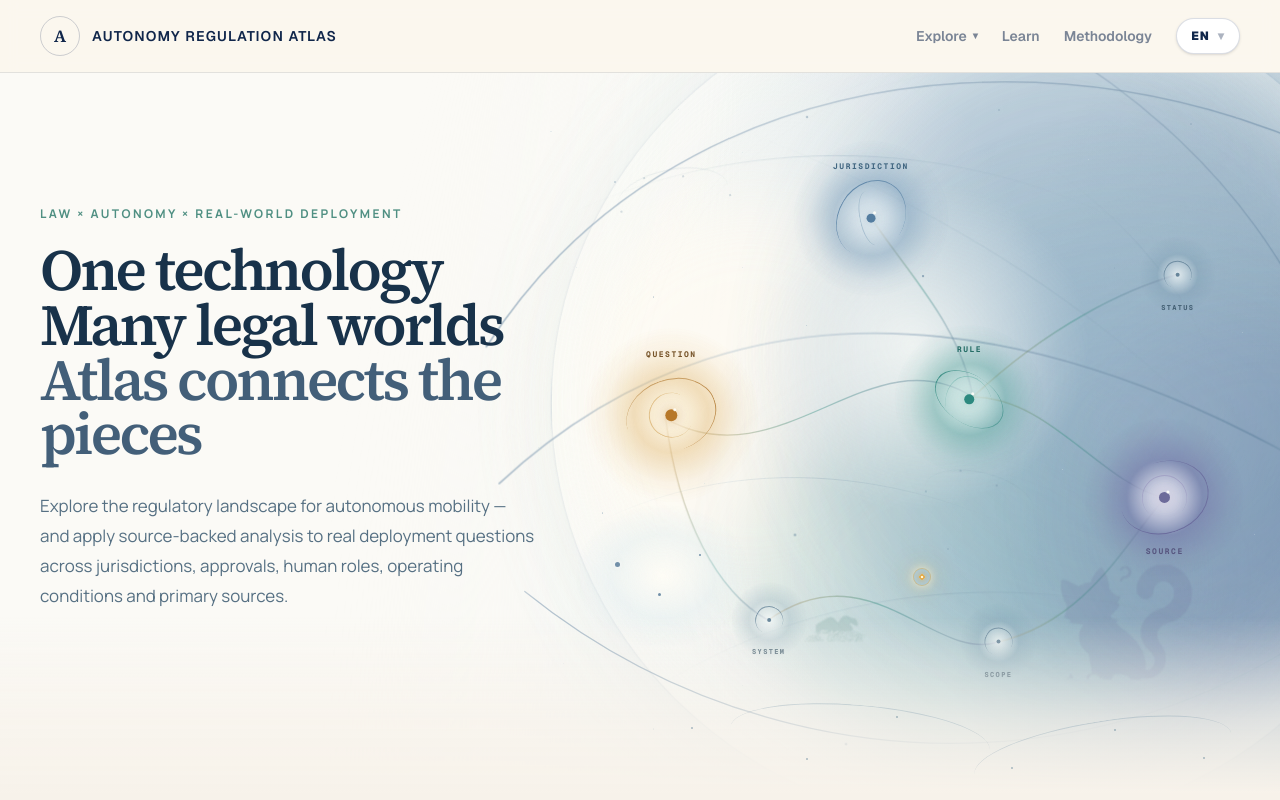
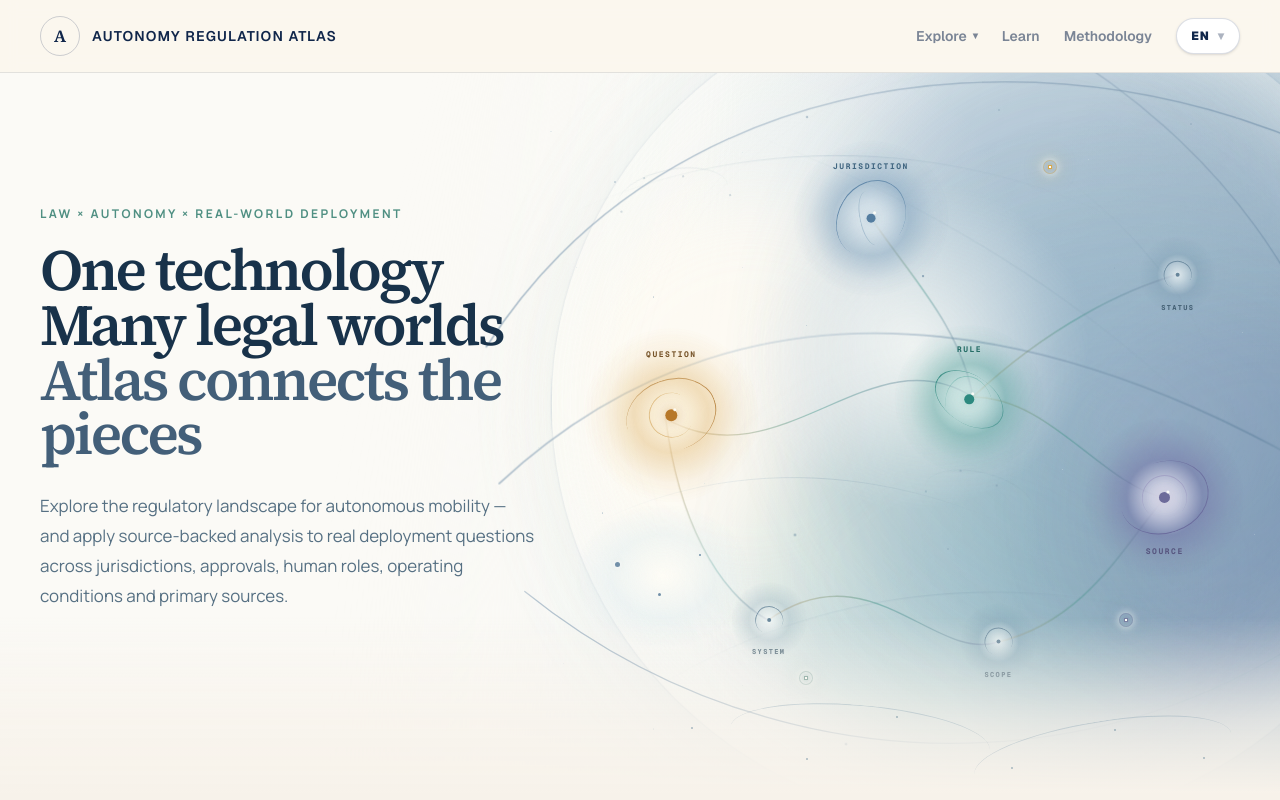
Before and after one commit to kristishefer/autonomy-regulation-atlas, a Next.js app: page / in a window 1280 px wide. Shown: the top 800 px of the page. Built offline with nearby package versions, Linux system fonts and the light colour scheme.

Commit message:
restore hover-only constellation mascot silhouettes

```diff
--- a/src/app/home/fox-constellation-proof.css
+++ b/src/app/home/fox-constellation-proof.css
@@ -1,196 +1,172 @@
-/* Mascot silhouettes: use approved/source artwork directly.
-   Fox keeps the approved constellation reference. Cat and Dog use the alpha
-   silhouettes of their existing mascot assets instead of reconstructed points. */
+/* Atlasling constellation silhouettes.
+   Resting state: trigger stars only. Hover/focus: airy recognisable silhouettes.
+   No filled mascot bodies, no facial detail reconstruction, no row layout. */
 
-@media (min-width: 901px) {
-  [data-atlasling-cluster="fox"] {
-    animation: none !important;
-    height: 30px !important;
-    left: 72% !important;
-    opacity: 1 !important;
-    top: 70% !important;
-    width: 30px !important;
-    z-index: 11 !important;
-  }
-
-  [data-atlasling-cluster="fox"] > svg,
-  [data-atlasling-cluster="fox"] > i,
-  [data-atlasling-cluster="cat"] > svg,
-  [data-atlasling-cluster="cat"] > i,
-  [data-atlasling-cluster="dog"] > svg,
-  [data-atlasling-cluster="dog"] > i {
-    display: none !important;
-  }
-
-  [data-atlasling-cluster="fox"]::before {
-    background:
-      radial-gradient(circle at 50% 50%, #fff7d6 0 10%, #e2ad50 11% 24%, transparent 25%),
-      radial-gradient(circle at 50% 50%, rgba(226, 173, 80, 0.48), transparent 63%);
-    border: 1px solid rgba(226, 173, 80, 0.48);
-    border-radius: 50%;
-    box-shadow:
-      0 0 10px rgba(255, 244, 205, 0.88),
-      0 0 24px rgba(226, 173, 80, 0.46);
-    content: "";
-    height: 18px;
-    left: 50%;
-    position: absolute;
-    top: 50%;
-    transform: translate(-50%, -50%);
-    transition: box-shadow 260ms ease, transform 260ms ease;
-    width: 18px;
-    z-index: 3;
-  }
-
-  [data-atlasling-cluster="fox"] > span:first-child {
-    background: url("/atlaslings/fox-constellation-reference.webp") center / contain no-repeat !important;
-    border-radius: 0 !important;
-    filter: drop-shadow(0 0 5px rgba(255, 231, 169, 0.32));
-    height: 244px !important;
-    inset: auto !important;
-    left: 50% !important;
-    opacity: 0.18 !important;
-    pointer-events: none !important;
-    position: absolute !important;
-    top: 50% !important;
-    transform: translate(-101%, -56%) scale(0.84) !important;
-    transform-origin: 100% 56% !important;
-    transition:
-      opacity 420ms ease,
-      transform 560ms cubic-bezier(0.22, 1, 0.36, 1),
-      filter 420ms ease !important;
-    width: 320px !important;
-  }
-
-  [data-atlasling-cluster="cat"],
-  [data-atlasling-cluster="dog"] {
+[data-atlasling-cluster] {
   animation: none !important;
   opacity: 1 !important;
   z-index: 8 !important;
 }
 
-  [data-atlasling-cluster="cat"] > span:first-child,
-  [data-atlasling-cluster="dog"] > span:first-child {
+[data-atlasling-cluster] > svg,
+[data-atlasling-cluster] > i {
+  display: none !important;
+}
+
+/* One quiet trigger-star per mascot. The cluster positions remain the authored
+   Fox/Cat/Dog positions from AtlasHeroWorld; do not force them into a row. */
+[data-atlasling-cluster]::before {
+  background:
+    radial-gradient(circle at 50% 50%, rgba(255, 255, 250, 1) 0 12%, var(--atlasling-star) 13% 27%, transparent 28%),
+    radial-gradient(circle at 50% 50%, var(--atlasling-glow), transparent 66%);
+  border: 1px solid color-mix(in srgb, var(--atlasling-star) 42%, transparent);
+  border-radius: 50%;
+  box-shadow: 0 0 9px rgba(248, 250, 246, 0.84), 0 0 20px var(--atlasling-glow);
+  content: "";
+  height: 14px;
+  left: 50%;
+  pointer-events: none;
+  position: absolute;
+  top: 50%;
+  transform: translate(-50%, -50%);
+  transition: box-shadow 260ms ease, transform 260ms ease;
+  width: 14px;
+  z-index: 3;
+}
+
+[data-atlasling-cluster="fox"] {
+  --atlasling-star: #d8a748;
+  --atlasling-glow: rgba(216, 167, 72, 0.34);
+}
+
+[data-atlasling-cluster="cat"] {
+  --atlasling-star: #777da0;
+  --atlasling-glow: rgba(119, 125, 160, 0.28);
+}
+
+[data-atlasling-cluster="dog"] {
+  --atlasling-star: #638e87;
+  --atlasling-glow: rgba(99, 142, 135, 0.28);
+}
+
+[data-atlasling-cluster]::after {
+  display: none !important;
+}
+
+/* Reuse the existing first span only as the reveal canvas. */
+[data-atlasling-cluster] > span:first-child {
   border-radius: 0 !important;
   inset: auto !important;
   left: 50% !important;
+  opacity: 0 !important;
   pointer-events: none !important;
   position: absolute !important;
   top: 50% !important;
+  transition:
+    opacity 360ms ease,
+    transform 520ms cubic-bezier(0.22, 1, 0.36, 1),
+    filter 360ms ease !important;
+  z-index: 2;
+}
+
+/* Fox: exact approved constellation artwork, not a reconstructed geometry. */
+[data-atlasling-cluster="fox"] > span:first-child {
+  background: url("/atlaslings/fox-constellation-reference.webp") center / contain no-repeat !important;
+  filter: drop-shadow(0 0 5px rgba(255, 231, 169, 0.28));
+  height: 170px !important;
+  transform: translate(-50%, -50%) scale(0.76) !important;
   transform-origin: 50% 50% !important;
-    transition:
-      opacity 420ms ease,
-      transform 560ms cubic-bezier(0.22, 1, 0.36, 1),
-      filter 420ms ease !important;
+  width: 222px !important;
+}
+
+/* Cat/Dog: subtract a slightly smaller copy of the same alpha mask from the
+   outer copy. This leaves a thin outer contour rather than a filled mascot. */
+[data-atlasling-cluster="cat"] > span:first-child,
+[data-atlasling-cluster="dog"] > span:first-child {
+  background: var(--atlasling-star) !important;
+  filter: drop-shadow(0 0 6px var(--atlasling-glow));
+  -webkit-mask-composite: xor;
+  mask-composite: exclude;
+  transform: translate(-50%, -50%) scale(0.78) !important;
+  transform-origin: 50% 50% !important;
 }
 
 [data-atlasling-cluster="cat"] > span:first-child {
-    background: rgba(105, 105, 151, 0.72) !important;
-    filter: drop-shadow(0 0 8px rgba(111, 112, 158, 0.22));
-    height: 142px !important;
-    -webkit-mask: url("/atlaslings/cat.png") center / contain no-repeat;
-    mask: url("/atlaslings/cat.png") center / contain no-repeat;
-    opacity: 0.22 !important;
-    transform: translate(-50%, -50%) scale(0.88) !important;
-    width: 166px !important;
+  height: 116px !important;
+  -webkit-mask:
+    url("/atlaslings/cat.png") center / contain no-repeat,
+    url("/atlaslings/cat.png") center / 93% 93% no-repeat;
+  mask:
+    url("/atlaslings/cat.png") center / contain no-repeat,
+    url("/atlaslings/cat.png") center / 93% 93% no-repeat;
+  width: 136px !important;
 }
 
 [data-atlasling-cluster="dog"] > span:first-child {
-    background: rgba(77, 127, 119, 0.76) !important;
-    filter: drop-shadow(0 0 8px rgba(82, 137, 128, 0.22));
-    height: 150px !important;
-    -webkit-mask: url("/atlaslings/dog-whippet.png") center / contain no-repeat;
-    mask: url("/atlaslings/dog-whippet.png") center / contain no-repeat;
-    opacity: 0.24 !important;
-    transform: translate(-50%, -50%) scale(0.9) !important;
-    width: 150px !important;
+  height: 118px !important;
+  -webkit-mask:
+    url("/atlaslings/dog-whippet.png") center / contain no-repeat,
+    url("/atlaslings/dog-whippet.png") center / 92% 92% no-repeat;
+  mask:
+    url("/atlaslings/dog-whippet.png") center / contain no-repeat,
+    url("/atlaslings/dog-whippet.png") center / 92% 92% no-repeat;
+  width: 118px !important;
 }
 
-  [data-atlasling-cluster="fox"]:hover::before,
-  [data-atlasling-cluster="fox"]:focus-visible::before {
-    box-shadow:
-      0 0 14px rgba(255, 247, 216, 1),
-      0 0 34px rgba(226, 173, 80, 0.58);
+[data-atlasling-cluster]:hover::before,
+[data-atlasling-cluster]:focus-visible::before {
+  box-shadow: 0 0 13px rgba(250, 251, 246, 0.98), 0 0 30px var(--atlasling-glow);
   transform: translate(-50%, -50%) scale(1.08);
 }
 
 [data-atlasling-cluster="fox"]:hover > span:first-child,
 [data-atlasling-cluster="fox"]:focus-visible > span:first-child {
-    filter: drop-shadow(0 0 8px rgba(255, 231, 169, 0.46));
-    opacity: 0.98 !important;
-    transform: translate(-101%, -56%) scale(1) !important;
+  filter: drop-shadow(0 0 8px rgba(255, 231, 169, 0.42));
+  opacity: 0.88 !important;
+  transform: translate(-50%, -50%) scale(1) !important;
 }
 
 [data-atlasling-cluster="cat"]:hover > span:first-child,
-  [data-atlasling-cluster="cat"]:focus-visible > span:first-child {
-    filter: drop-shadow(0 0 12px rgba(111, 112, 158, 0.42));
-    opacity: 0.78 !important;
+[data-atlasling-cluster="cat"]:focus-visible > span:first-child,
+[data-atlasling-cluster="dog"]:hover > span:first-child,
+[data-atlasling-cluster="dog"]:focus-visible > span:first-child {
+  filter: drop-shadow(0 0 9px var(--atlasling-glow));
+  opacity: 0.56 !important;
   transform: translate(-50%, -50%) scale(1) !important;
 }
 
-  [data-atlasling-cluster="dog"]:hover > span:first-child,
-  [data-atlasling-cluster="dog"]:focus-visible > span:first-child {
-    filter: drop-shadow(0 0 12px rgba(82, 137, 128, 0.42));
-    opacity: 0.8 !important;
-    transform: translate(-50%, -50%) scale(1) !important;
-  }
-}
-
 @media (max-width: 900px) {
-  [data-atlasling-cluster="fox"] > svg,
-  [data-atlasling-cluster="fox"] > i,
-  [data-atlasling-cluster="cat"] > svg,
-  [data-atlasling-cluster="cat"] > i,
-  [data-atlasling-cluster="dog"] > svg,
-  [data-atlasling-cluster="dog"] > i {
-    display: none !important;
-  }
-
-  [data-atlasling-cluster="fox"] > span:first-child,
-  [data-atlasling-cluster="cat"] > span:first-child,
-  [data-atlasling-cluster="dog"] > span:first-child {
-    border-radius: 0 !important;
-    inset: auto !important;
-    left: 50% !important;
-    pointer-events: none !important;
-    position: absolute !important;
-    top: 50% !important;
+  [data-atlasling-cluster]::before {
+    height: 10px;
+    width: 10px;
   }
 
   [data-atlasling-cluster="fox"] > span:first-child {
-    background: url("/atlaslings/fox-constellation-reference.webp") center / contain no-repeat !important;
-    height: 102px !important;
-    opacity: 0.36 !important;
-    transform: translate(-50%, -50%) !important;
-    width: 134px !important;
+    height: 96px !important;
+    width: 126px !important;
   }
 
   [data-atlasling-cluster="cat"] > span:first-child {
-    background: rgba(105, 105, 151, 0.72) !important;
-    height: 94px !important;
-    -webkit-mask: url("/atlaslings/cat.png") center / contain no-repeat;
-    mask: url("/atlaslings/cat.png") center / contain no-repeat;
-    opacity: 0.34 !important;
-    transform: translate(-50%, -50%) !important;
-    width: 108px !important;
+    height: 74px !important;
+    width: 88px !important;
   }
 
   [data-atlasling-cluster="dog"] > span:first-child {
-    background: rgba(77, 127, 119, 0.76) !important;
-    height: 96px !important;
-    -webkit-mask: url("/atlaslings/dog-whippet.png") center / contain no-repeat;
-    mask: url("/atlaslings/dog-whippet.png") center / contain no-repeat;
-    opacity: 0.36 !important;
-    transform: translate(-50%, -50%) !important;
-    width: 96px !important;
+    height: 76px !important;
+    width: 76px !important;
+  }
+
+  /* Touch devices have no meaningful hover: keep the map quiet. */
+  @media (hover: none) {
+    [data-atlasling-cluster] > span:first-child {
+      opacity: 0 !important;
+    }
   }
 }
 
 @media (prefers-reduced-motion: reduce) {
-  [data-atlasling-cluster="fox"] > span:first-child,
-  [data-atlasling-cluster="cat"] > span:first-child,
-  [data-atlasling-cluster="dog"] > span:first-child,
-  [data-atlasling-cluster="fox"]::before {
+  [data-atlasling-cluster] > span:first-child,
+  [data-atlasling-cluster]::before {
     transition: none !important;
   }
 }
```
Lines whose indentation alone changed are shown as unchanged.
